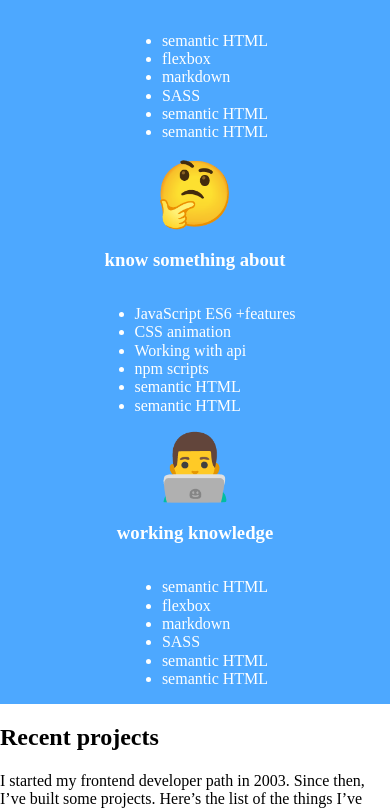
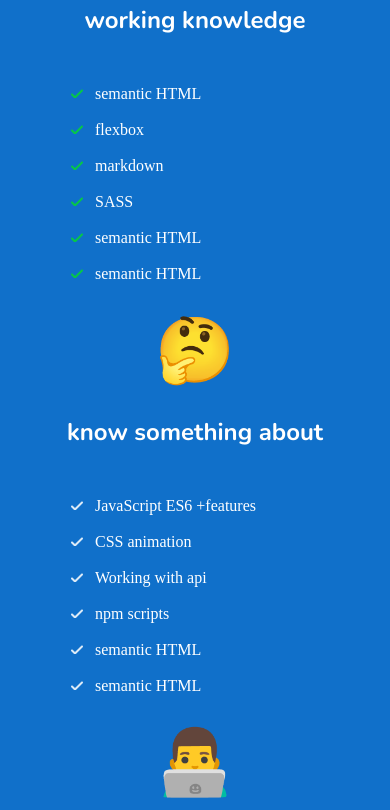
Before and after one commit to KwiatkowskiLukasz/mainProject.github.io, a website built with webpack: page src/pages/index.html in a window 390 px wide. Shown: the part 747-1557 px from the top of the page. Built offline with nearby package versions, Linux system fonts and the light colour scheme.

Commit message:
finish style for skills on mobile

```diff
--- a/src/pages/index.html
+++ b/src/pages/index.html
@@ -62,7 +62,7 @@
         <article class="skills__section">
           <span class="skills__section--emoji">🤔</span>
           <h3 class="skills__section--header">know something about</h3>
-          <ul class="skills__list">
+          <ul class="skills__list skills__list--blue">
             <li class="skills__list--item">JavaScript ES6 +features</li>
             <li class="skills__list--item">CSS animation</li>
             <li class="skills__list--item">Working with api</li>
@@ -75,7 +75,7 @@
         <article class="skills__section">
           <span class="skills__section--emoji">👨‍💻</span>
           <h3 class="skills__section--header">working knowledge</h3>
-          <ul class="skills__list">
+          <ul class="skills__list skills__list--bullet">
             <li class="skills__list--item">semantic HTML</li>
             <li class="skills__list--item">flexbox</li>
             <li class="skills__list--item">markdown</li>
--- a/src/scss/modules/hero.scss
+++ b/src/scss/modules/hero.scss
@@ -27,7 +27,7 @@
     color: #234361;
   }
   &__special {
-    color: #4da8ff;
+    color: #1070CA;
   }
   &__paragraph {
     font-family: Nunito;
@@ -52,5 +52,6 @@
     font-family: Nunito;
     font-style: Bold;
     font-size: 20px;
+    line-height: 40px;
   }
 }
--- a/src/scss/modules/style.scss
+++ b/src/scss/modules/style.scss
@@ -1,5 +1,5 @@
 .skills {
-    background-color: #4da8ff;
+    background: #1070CA;
     color: white;
 
   &__header {
@@ -24,4 +24,43 @@
     font-size: 64px;
     line-height: 72px;
   }
+  &__section--header{
+    font-family: Nunito;
+    font-style: normal;
+    font-weight: bold;
+    font-size: 24px;
+    line-height: 44px;
+  }
+  &__list{
+    font-style: normal;
+    font-size: 16px;
+    line-height: 24px;
+    list-style-type: none;
+    width: 288px;
+    &--item {
+      padding: 0 0 0 24px;
+      margin: 0 0 12px;
+      position: relative;
+      &:before {
+        position: absolute;
+        left: 0px;
+        top: 7px;
+        content: '';
+        width: 12px;
+        height: 9px;
+        background: url('/src/assets/img/small-tick-green.svg');
+        display: block;
+        .skills__list--blue &{
+          background: url('/src/assets/img/small-tick-blue.svg');
+        }
+        .skills__list--bullet &{
+          width: 12px;
+          height: 9px;
+          background: url('/src/assets/img/Bullet.svg');
+        }
+
+      }
+    }
+  }
+
 }
```
Also changed, not shown: src/assets/img/Bullet.svg (added), src/assets/img/small-tick-blue.svg (added), src/assets/img/small-tick-green.svg (added).
